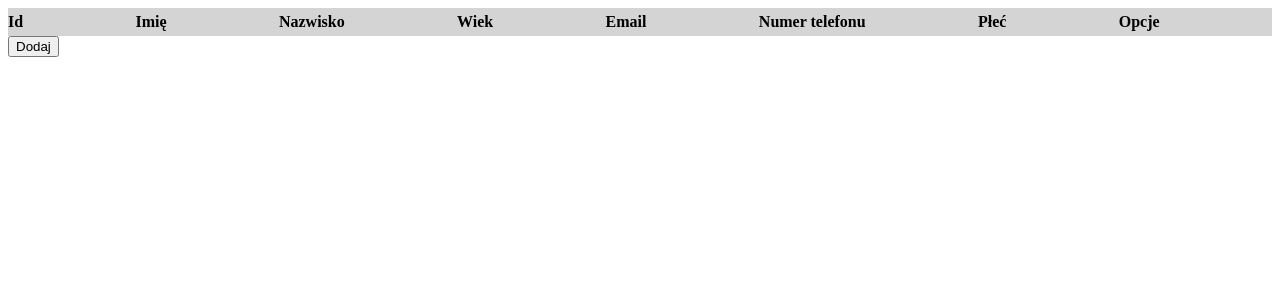
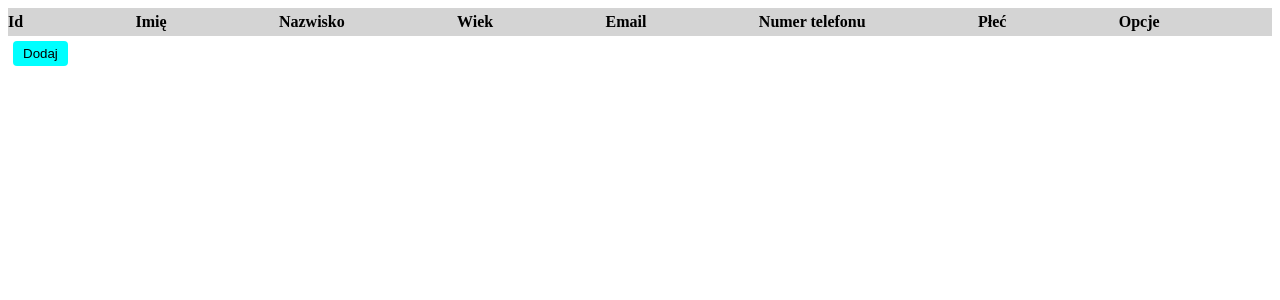
Before and after one commit to worender/wgstronka, a PHP site: page /lab7.php in a window 1280 px wide. Shown: the top 300 px of the page. Run offline with PHP 8.4, Linux system fonts and the light colour scheme; data that the repository does not hold is empty.

Commit message:
Update lab7.css

```diff
--- a/lab7.css
+++ b/lab7.css
@@ -22,10 +22,6 @@
     background-color: #d4d4d4;
 }
 
-div.rekord8 {
-   grid-column: span 8;
-   width: 100%;
-}
 
 .gridc {
     display: grid;
@@ -37,3 +33,12 @@ div.rekord8 {
     margin: 0;
     padding: 5px 0;
 }
+
+button, input[type="submit"], a {
+    padding: 5px 10px;
+    margin: 5px;
+    cursor: pointer;
+    background-color: aqua;
+    border: none;
+    border-radius: 4px;
+}
```
